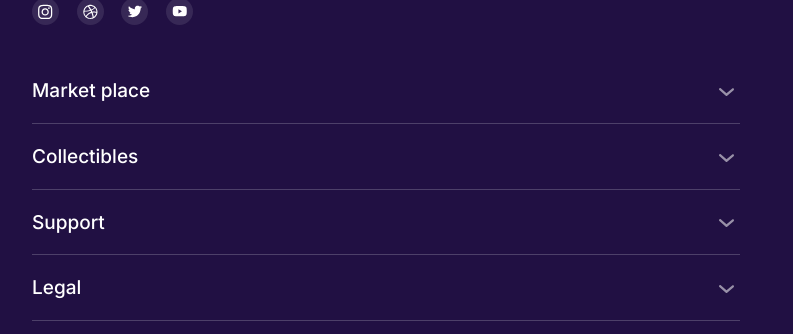
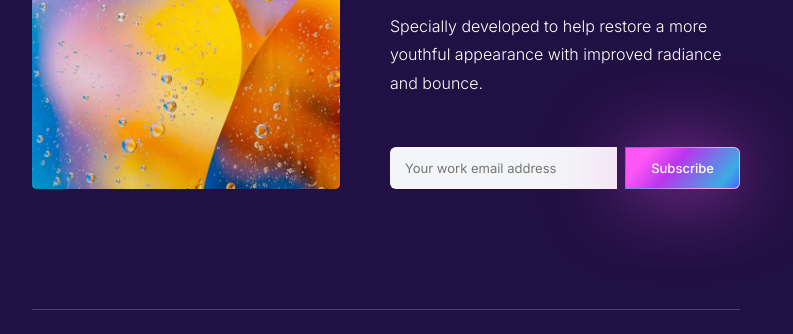
Before and after one commit to stilistica/OceanNFT, a website built with Vite: page src/index.html in a window 1280 px wide. Shown: the part 170-504 px from the top of the page, without its empty margins (254-1047 px from the left). Built offline with nearby package versions, Linux system fonts and the light colour scheme; a web font is replaced by a local one.

Commit message:
add subscribe section

```diff
--- a/src/index.html
+++ b/src/index.html
@@ -8,7 +8,7 @@
     <link rel="preconnect" href="https://fonts.googleapis.com" />
     <link rel="preconnect" href="https://fonts.gstatic.com" crossorigin />
     <link
-      href="https://fonts.googleapis.com/css2?family=Aldrich:wght@400&family=Inter:wght@400;500;800&family=Lato:wght@400;700&family=League+Spartan:wght@600&family=MuseoModerno:wght@400&family=Orbitron:wght@700&family=Rajdhani:wght@400;500;600;700&family=Roboto:wght@400;500&        display=swap"
+      href="https://fonts.googleapis.com/css2?family=Aldrich:wght@400&family=Inter:wght@300;400;500;800&family=Lato:wght@400;700&family=League+Spartan:wght@600&family=MuseoModerno:wght@400&family=Orbitron:wght@700&family=Rajdhani:wght@400;500;600;700&family=Roboto:wght@400;500&        display=swap"
       rel="stylesheet"
     />
     <!-- <link rel="stylesheet" href="./styles/styles.css" /> -->
@@ -16,7 +16,9 @@
   <body>
     <!-- <load src="./partials/header.html" /> -->
 
-    <main></main>
+    <main>
+      <load src="./partials/subscribe.html" />
+    </main>
 
     <load src="./partials/footer.html" />
 
--- /dev/null
+++ b/src/partials/subscribe.html
@@ -0,0 +1,37 @@
+<section class="my-container">
+  <div class="my-section subscribe-sec">
+    <div class="sub-info">
+      <div class="sub-text">
+        <h1>Subscribe to us</h1>
+        <p>Specially developed to help restore a more youthful appearance with improved radiance and bounce.</p>
+      </div>
+      <form class="sub-form">
+        <input type="email" placeholder="Your work email address"   />
+        <button type="button" class="my-btn">Subscribe</button>
+      </form>
+    </div>
+    <picture>
+      <source
+        srcset="
+          /img/subscribe/sub-desk-1x.webp 1x,
+          /img/subscribe/sub-desk-2x.webp 2x
+        "
+        media="(min-width: 1440px)"
+      />
+
+      <source
+        srcset="
+          /img/subscribe/sub-mob-1x.webp 1x,
+          /img/subscribe/sub-mob-2x.webp 2x
+        "
+        media="(width: 320px)"
+      />
+
+      <img
+        class="image-subscribe"
+        src="/img/subscribe/sub-mob-2x.webp "
+        alt="image subscribe section"
+      />
+    </picture>
+  </div>
+</section>
--- a/src/styles/container.css
+++ b/src/styles/container.css
@@ -6,6 +6,33 @@
 }
 .my-section {
   padding-bottom: 108px;
+}
+.my-btn {
+  border: 1.59px solid transparent;
+  background-image: linear-gradient(
+      130deg,
+      #ff56f6 18.31%,
+      #b936ee 43.26%,
+      #3bace2 85.44%,
+      #406aff 100%
+    ),
+    linear-gradient(120deg, #3c79d4 0%, #ffa6fa 77%);
+
+  background-origin: padding-box, border-box;
+  background-clip: padding-box, border-box;
+  box-shadow: 0 3px 77px 0 rgba(255, 86, 246, 0.61);
+}
+.my-btn:hover {
+  background-image: linear-gradient(
+      130deg,
+      #ff56f6 18.31%,
+      #b936ee 43.26%,
+      #3bace2 85.44%,
+      #406aff 100%
+    ),
+    linear-gradient(120deg, #ffa6fa 0%, #3c79d4 77%);
+
+  box-shadow: 0 3px 77px 0 rgba(67, 114, 202, 0.593);
 }
 
 @media only screen and (min-width: 768px) {
--- a/src/styles/footer.css
+++ b/src/styles/footer.css
@@ -17,7 +17,7 @@
 .first-section-footer p {
   margin: 4px 0 0 0;
   font-family: var(--font-inter);
-  font-weight: 400;
+  font-weight: 300;
   font-size: 15px;
   line-height: 1.71429;
   color: #d9dbe1;
--- a/src/styles/styles.css
+++ b/src/styles/styles.css
@@ -7,4 +7,6 @@
 /* Sections style */
 @import url('./header.css');
 
+@import url('./subscribe.css');
+
 @import url('./footer.css');
--- /dev/null
+++ b/src/styles/subscribe.css
@@ -0,0 +1,154 @@
+.subscribe-sec {
+  display: flex;
+  flex-direction: column;
+  gap: 108px;
+}
+.sub-info {
+  display: flex;
+  flex-direction: column;
+  gap: 32.24px;
+}
+.sub-text {
+  display: flex;
+  flex-direction: column;
+  gap: 18.24px;
+}
+.sub-text h1 {
+  font-family: var(--font-orbitron);
+  font-weight: 700;
+  font-size: 26px;
+  color: var(--color-white);
+}
+.sub-text p {
+  font-family: var(--font-inter);
+  font-weight: 300;
+  font-size: 13px;
+  line-height: 1.77778;
+  color: var(--color-white);
+}
+.sub-form {
+  display: flex;
+  gap: 6px;
+}
+.sub-form input {
+  padding: 8.51px 11.68px;
+  width: 180.97px;
+  border-radius: 4px 0 0 4px;
+  border: none;
+  background: #f4f5f7;
+
+  font-family: var(--font-inter);
+  font-weight: 400;
+  font-size: 10px;
+  line-height: 1.71429;
+  color: #474a57;
+}
+.sub-form input:focus,
+.sub-form input:active {
+  outline: none;
+  border: none; /* якщо хочеш прибрати і сам бордер */
+  box-shadow: none; /* бо в деяких браузерах ще додається */
+}
+.sub-form button {
+  padding: 8.51px 21.68px;
+  border-radius: 0 4px 4px 0;
+
+  font-family: var(--font-inter);
+  font-weight: 500;
+  font-size: 10px;
+  line-height: 1.42857;
+  color: var(--color-white);
+}
+.image-subscribe {
+  border-radius: 4px;
+}
+@media only screen and (min-width: 768px) {
+  .subscribe-sec {
+    flex-direction: row;
+    justify-content: center;
+    align-items: end;
+    gap: 50px;
+  }
+  .sub-info {
+    order: 2;
+    width: 350px;
+    gap: 49.74px;
+  }
+  .sub-text {
+    gap: 27.64px;
+  }
+  .sub-text h1 {
+    font-size: 30px;
+  }
+  .sub-text p {
+    font-size: 16px;
+  }
+  .sub-form {
+    gap: 8px;
+  }
+  .sub-form input {
+    padding: 10px 15px;
+    width: 250px;
+    border-radius: 6px 0 0 6px;
+
+    font-size: 13px;
+  }
+  .sub-form button {
+    padding: 10px 25px;
+    border-radius: 0 6px 6px 0;
+
+    font-size: 13px;
+  }
+}
+@media only screen and (min-width: 1440px) {
+  .subscribe-sec {
+    gap: 78.28px;
+  }
+  .sub-info {
+    width: 490.82px;
+  }
+  .sub-text h1 {
+    font-size: 39px;
+  }
+  .sub-text p {
+    font-size: 19px;
+  }
+  .sub-form {
+    gap: 8.84px;
+  }
+  .sub-form input {
+    padding: 13px 17.69px;
+    width: 274.15px;
+
+    font-size: 15px;
+  }
+  .sub-form button {
+    padding: 13.48px 33.16px;
+
+    font-size: 15px;
+  }
+}
+@media only screen and (min-width: 1920px) {
+  .subscribe-sec {
+    gap: 100px;
+  }
+  .sub-info {
+    width: 520px;
+  }
+  .sub-text h1 {
+    font-size: 42px;
+  }
+  .sub-text p {
+    font-size: 21px;
+  }
+  .sub-form input {
+    padding: 15px 20px;
+    width: 300px;
+  }
+  .sub-form button {
+    padding: 15px 35px;
+  }
+  .image-subscribe {
+    height: 350px;
+  }
+}
```
